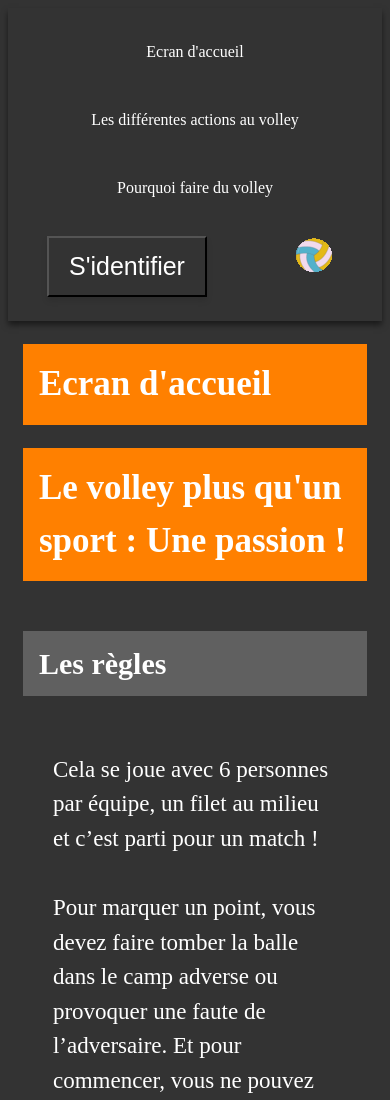
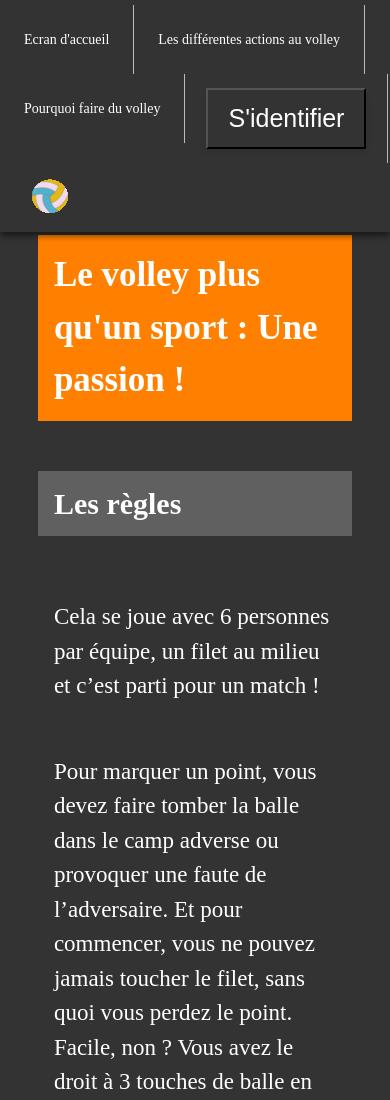
Before and after one commit to RMatteo0/Among, a plain HTML site: page index.html in a window 390 px wide. Shown: the top 1100 px of the page. Drawn offline with Linux system fonts and the light colour scheme.

Commit message:
Descriptions des modifications

```diff
--- a/css/style.css
+++ b/css/style.css
@@ -7,20 +7,19 @@ nav ul {
   background-color: #333;                 /* La couleur */
   font-size: 20px;                        /* La taille */
   box-shadow: 0 4px 6px rgba(0,0,0,0.5);  /* Ajoute de l'ombre */
+  position: fixed;                        /* Pour qu'elle ne bouge pas */
   top: 0;                                 /* Ces trois commandes sont là pour définir son emplacement sur le haut de ma page */
   left: 0;
   right: 0;
   padding-top: 10px;                      /*Je défini la hauteur de ma barre de navigation */
   padding-bottom: 10px;                   /*Je défini la largeur de ma barre de navigation */
-  display: flex;
-  flex-wrap: wrap;
-  justify-content: space-around;
-}
+  z-index: 9999;                          /* Je m'assure qu'elle est au dessus de tt car il y avait un problème avec mes vidéos */
 }
 
 /* Met les balise li contenu dans la balise nav à gauche */
 
 nav li {
+  float: left;                            /* Ils doivent s'aligner horizontalement */
   border-right: 1px solid #bbb;           /* Ajoute une bordure entre chaque élément de la barre de navigation */
 }
 
@@ -30,9 +29,8 @@ nav li a {
   display: block;
   color: white;
   text-align: center;
-  padding: 8px 12px;
+  padding: 16px 16px;
   text-decoration: none;
-  font-size: 16px;
 }
 
 /* Conserne les bouttons et défini leurs aspects visuel */
@@ -60,13 +58,14 @@ button:hover {
 
 body {
   background-color: #333333;
+  padding-top: 100px; /* Sert à éviter que du texte se retrouve en desous de la barre de navigation*/
 }
 
 body p{
   display: block;
   color: white;
   text-align: left;
-  padding: 6px 30px;
+  padding: 14px 16px;
   text-decoration: none;
   font-size: 23px;
 }
@@ -129,8 +128,8 @@ body a {
 }
 
 .contenu{
-	padding-left : 4%;
-	padding-right : 4%;
+	padding-left : 8%;
+	padding-right : 8%;
 }
 
 /*rendre le site acceccible pour les téléphones*/
@@ -169,3 +168,15 @@ nav {
     font-size: 1rem; /* ajuster les textes */
   }
 }
+
+@media (max-width: 768px) {
+  nav ul {
+    flex-direction: column;    /* empile les liens verticalement */
+    padding: 5px 0;            /* réduire la hauteur de la barre */
+  }
+
+  nav li a {
+    padding: 10px 8px;         /* padding réduit pour mobile */
+    font-size: 14px;            /* texte plus petit pour s’adapter à l’écran */
+  }
+}
```
